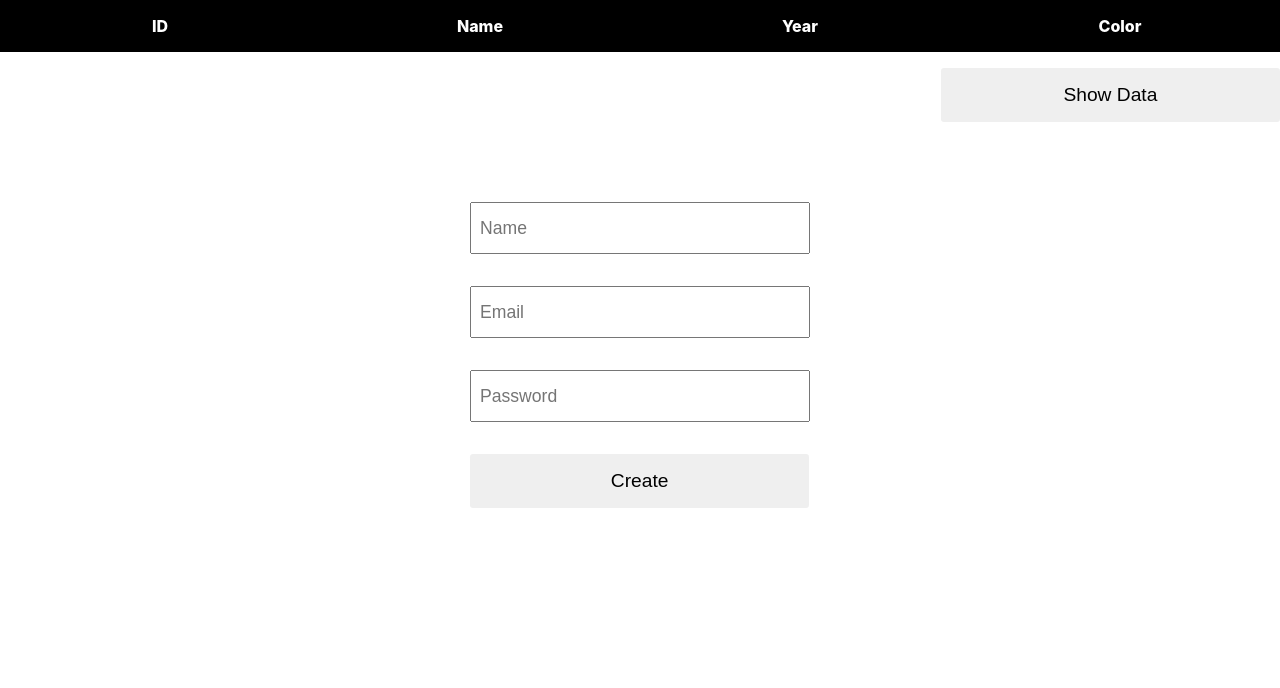
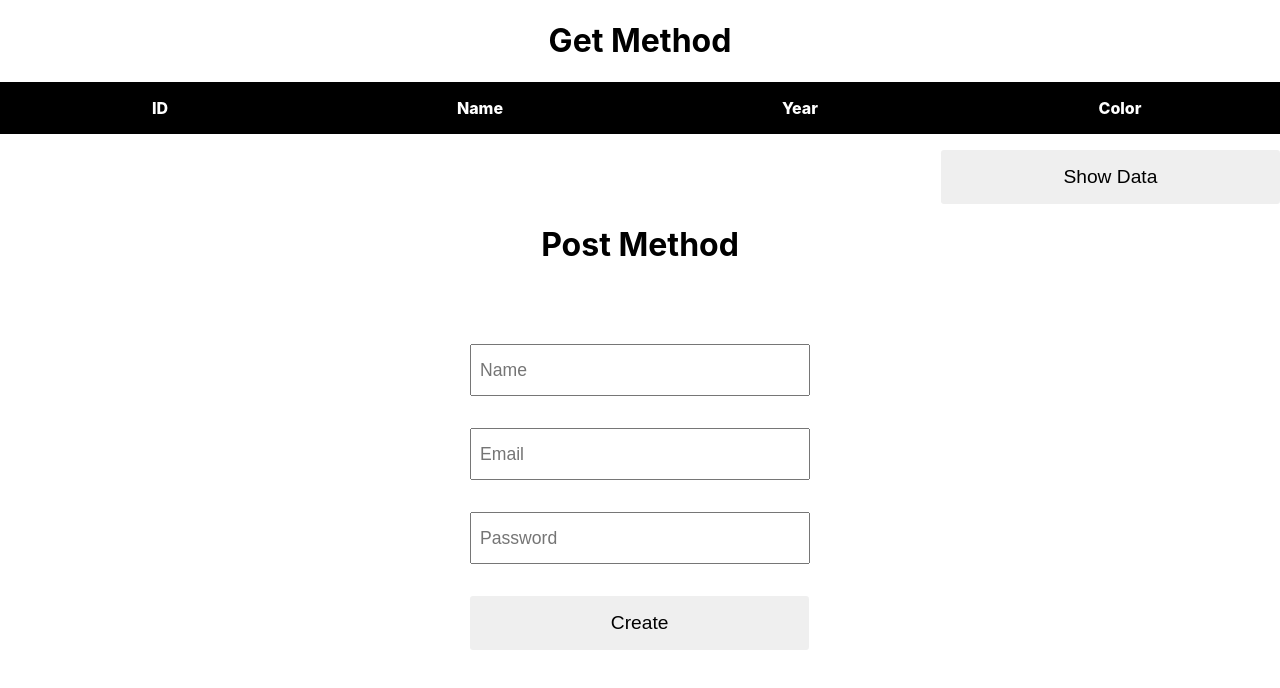
Before and after one commit to SalehinBinIqbal/FetchApiPractice, a React (Create React App) app: page / in a window 1280 px wide. Shown: the top 688 px of the page. Built offline with nearby package versions, Linux system fonts and the light colour scheme; the HTML template or start-up script is replaced by a standard one.

Commit message:
Fix: Api fetching and posting css fixed

```diff
--- a/src/components/FetchApi.jsx
+++ b/src/components/FetchApi.jsx
@@ -38,7 +38,7 @@ function FetchApi() {
 
   return (
     <>
-      {error && <h1>There is a error</h1>}
+      {error ? <h1>There is a error</h1> : <h1>Get Method</h1>}
       <div className={classes.tableHead}>
         <p>ID</p>
         <p>Name</p>
--- a/src/components/FetchApi.module.css
+++ b/src/components/FetchApi.module.css
@@ -1,3 +1,6 @@
+h1{
+    text-align: center;
+}
 .tableHead{
     display: grid;
     grid-template-columns: repeat(4,1fr);
@@ -13,22 +16,22 @@
     font-weight: 800;
     margin: 1rem 0;
 }
-.item:nth-child(2){
+.item:nth-child(3){
     background-color: #98B2D1;
 }
-.item:nth-child(3){
+.item:nth-child(4){
     background-color: #C74375;
 }
-.item:nth-child(4){
+.item:nth-child(5){
     background-color: #BF1932;
 }
-.item:nth-child(5){
+.item:nth-child(6){
     background-color: #7BC4C4;
 }
-.item:nth-child(6){
+.item:nth-child(7){
     background-color: #E2583E;
 }
-.item:nth-child(7){
+.item:nth-child(8){
     background-color: #53B0AE;
 }
 .btn{
--- a/src/components/PostApi.jsx
+++ b/src/components/PostApi.jsx
@@ -48,6 +48,8 @@ function PostApi() {
   // }, []);
 
   return (
+    <>
+      <h1>Post Method</h1>
       <div className={classes.container}>
         <form onSubmit={postData}>
           <input
@@ -77,6 +79,7 @@ function PostApi() {
           <div className={classes.message}>{prompt && <p>{prompt}</p>}</div>
         </form>
       </div>
+    </>
   );
 }
 
```
Lines whose indentation alone changed are shown as unchanged.
